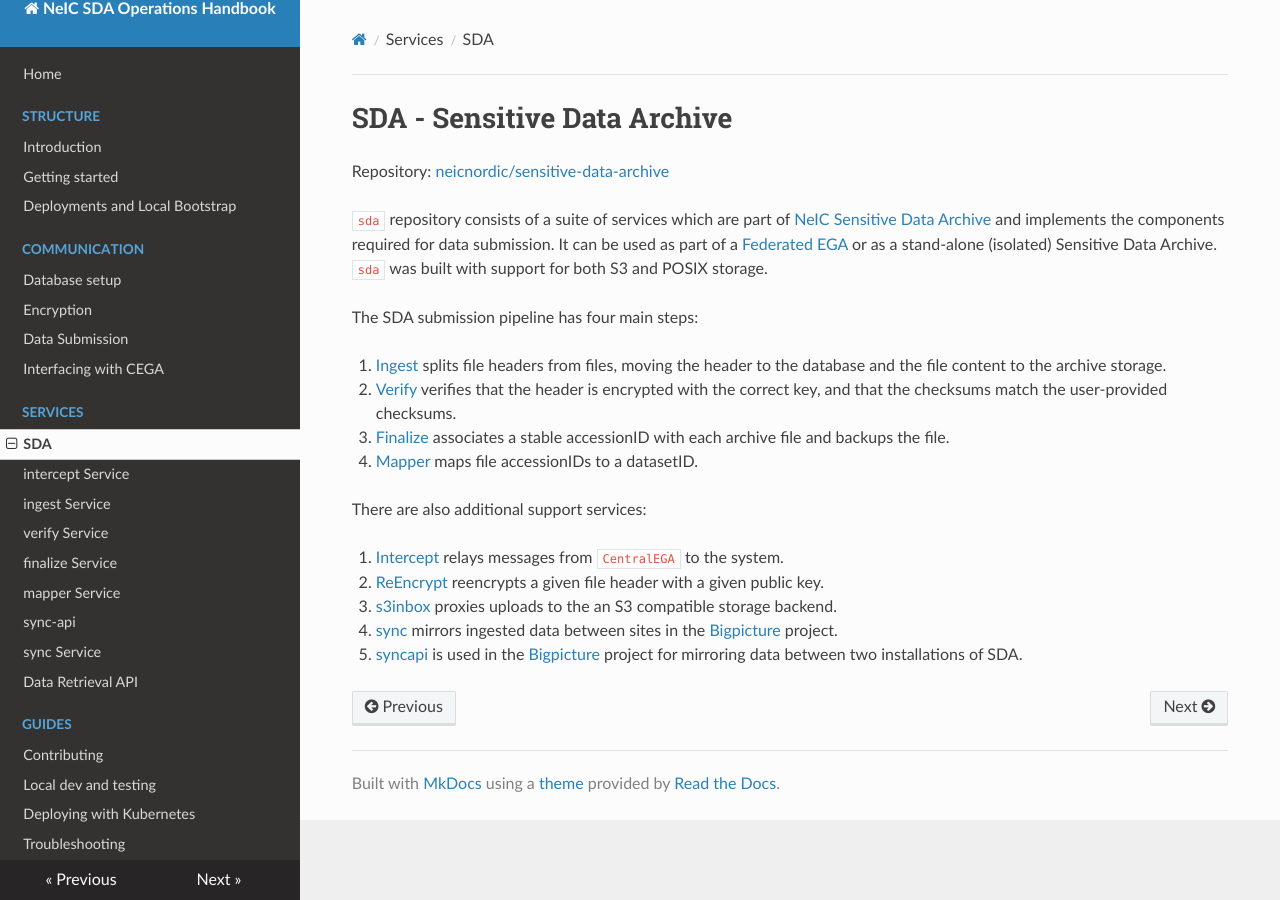
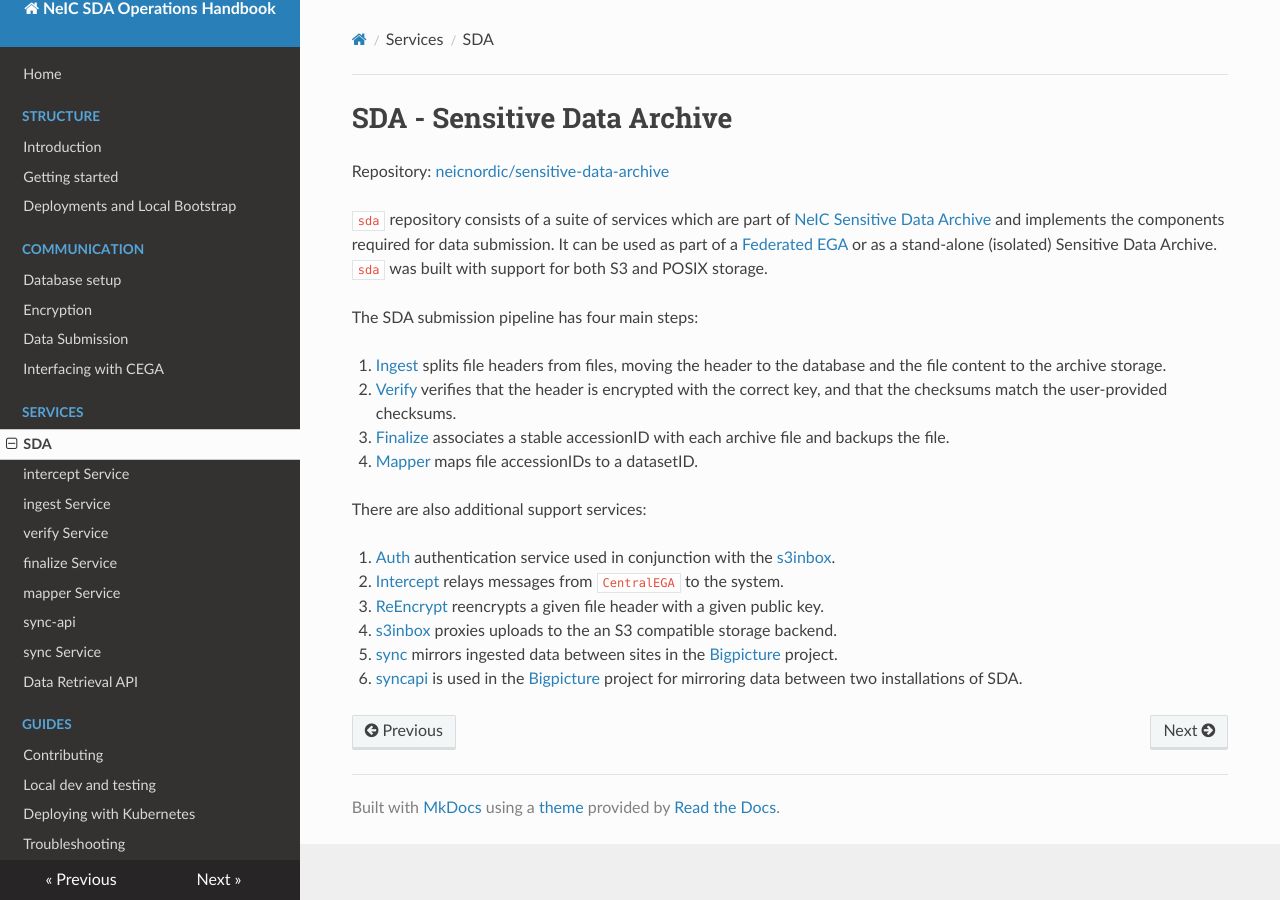
Before and after one commit to neicnordic/neic-sda, an MkDocs documentation site: the page built from docs/services/sda.md, in a window 1280 px wide. Built offline with MkDocs 1.6.1, drawn with Linux system fonts in a browser that asks for light colours; nearby versions of some CDN libraries.

Commit message:
Update from neicnordic/sensitive-data-archive at 10:36 on 2024-03-06

```diff
--- a/docs/services/sda.md
+++ b/docs/services/sda.md
@@ -17,8 +17,9 @@ The SDA submission pipeline has four main steps:
 
 There are also additional support services:
 
-1. [Intercept](intercept.md) relays messages from `CentralEGA` to the system.
-2. [ReEncrypt](reencrypt.md) reencrypts a given file header with a given public key.
-3. [s3inbox](s3inbox.md) proxies uploads to the an S3 compatible storage backend.
-4. [sync](sync.md) mirrors ingested data between sites in the [Bigpicture](https://bigpicture.eu/) project.
-5. [syncapi](syncapi.md) is used in the [Bigpicture](https://bigpicture.eu/) project for mirroring data between two installations of SDA.
+1. [Auth](auth.md) authentication service used in conjunction with the [s3inbox](s3inbox.md).
+2. [Intercept](intercept.md) relays messages from `CentralEGA` to the system.
+3. [ReEncrypt](reencrypt.md) reencrypts a given file header with a given public key.
+4. [s3inbox](s3inbox.md) proxies uploads to the an S3 compatible storage backend.
+5. [sync](sync.md) mirrors ingested data between sites in the [Bigpicture](https://bigpicture.eu/) project.
+6. [syncapi](syncapi.md) is used in the [Bigpicture](https://bigpicture.eu/) project for mirroring data between two installations of SDA.
```
